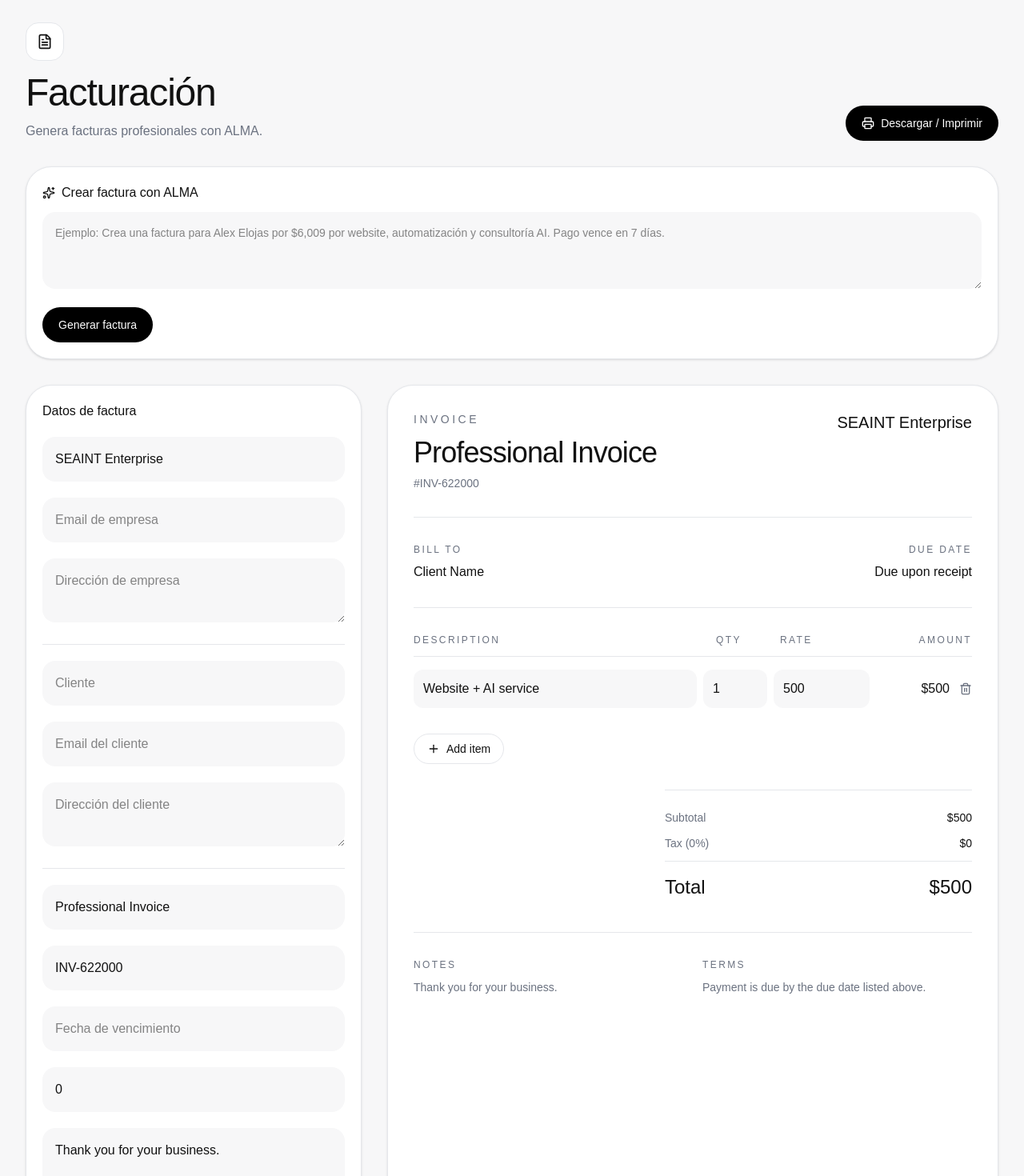
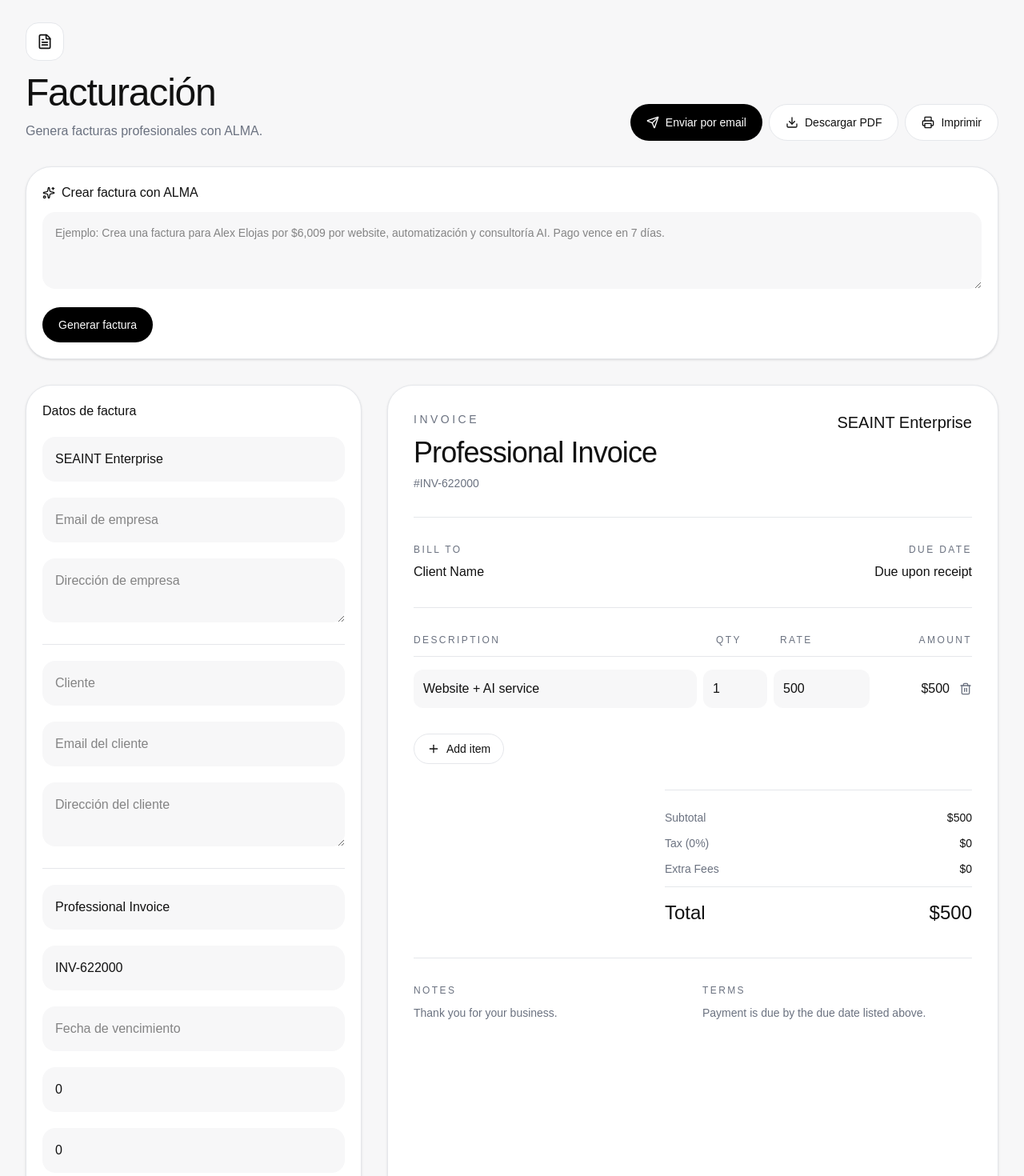
Before and after one commit to seaintCO/usaalma, a Next.js app: page /invoicing in a window 1280 px wide. Shown: the part 60-1530 px from the top of the page at 80% size. Built offline with nearby package versions, Linux system fonts and the light colour scheme.

Commit message:
Add invoice email sending PDF download tax and fees

```diff
--- /dev/null
+++ b/app/api/invoicing/send/route.ts
@@ -0,0 +1,75 @@
+import { NextResponse } from "next/server";
+import { Resend } from "resend";
+import { requirePaidUser } from "@/lib/api/requirePaidUser";
+
+export async function POST(req: Request) {
+  const { error } = await requirePaidUser();
+  if (error) return error;
+
+  if (!process.env.RESEND_API_KEY) {
+    return NextResponse.json({ error: "Missing RESEND_API_KEY in Vercel." }, { status: 500 });
+  }
+
+  const data = await req.json();
+  const resend = new Resend(process.env.RESEND_API_KEY);
+
+  if (!data.clientEmail) {
+    return NextResponse.json({ error: "Client email is required." }, { status: 400 });
+  }
+
+  const html = `
+  <div style="font-family:Arial,sans-serif;max-width:760px;margin:auto;padding:32px;color:#111">
+    <h1>${data.invoiceTitle || "Professional Invoice"}</h1>
+    <p><strong>Invoice:</strong> ${data.invoiceNumber}</p>
+    <p><strong>Due:</strong> ${data.dueDate || "Due upon receipt"}</p>
+
+    <hr/>
+
+    <h3>From</h3>
+    <p>${data.businessName || ""}<br/>${data.businessEmail || ""}<br/>${data.businessAddress || ""}</p>
+
+    <h3>Bill To</h3>
+    <p>${data.clientName || ""}<br/>${data.clientEmail || ""}<br/>${data.clientAddress || ""}</p>
+
+    <table style="width:100%;border-collapse:collapse;margin-top:24px">
+      <thead>
+        <tr>
+          <th align="left">Description</th>
+          <th align="right">Qty</th>
+          <th align="right">Rate</th>
+          <th align="right">Amount</th>
+        </tr>
+      </thead>
+      <tbody>
+        ${(data.items || []).map((item:any) => `
+          <tr>
+            <td style="padding:12px 0;border-top:1px solid #eee">${item.description}</td>
+            <td align="right">${item.quantity}</td>
+            <td align="right">$${Number(item.rate || 0).toLocaleString()}</td>
+            <td align="right">$${(Number(item.quantity || 0) * Number(item.rate || 0)).toLocaleString()}</td>
+          </tr>
+        `).join("")}
+      </tbody>
+    </table>
+
+    <hr/>
+
+    <p><strong>Subtotal:</strong> $${Number(data.subtotal || 0).toLocaleString()}</p>
+    <p><strong>Tax:</strong> $${Number(data.tax || 0).toLocaleString()}</p>
+    <p><strong>Extra Fees:</strong> $${Number(data.extraFees || 0).toLocaleString()}</p>
+    <h2>Total: $${Number(data.total || 0).toLocaleString()}</h2>
+
+    <p>${data.notes || ""}</p>
+    <p style="color:#666">${data.terms || ""}</p>
+  </div>
+  `;
+
+  await resend.emails.send({
+    from: process.env.INVOICE_FROM_EMAIL || "ALMA <onboarding@resend.dev>",
+    to: data.clientEmail,
+    subject: `${data.invoiceTitle || "Invoice"} ${data.invoiceNumber || ""}`,
+    html,
+  });
+
+  return NextResponse.json({ success: true });
+}
--- a/app/invoicing/page.tsx
+++ b/app/invoicing/page.tsx
@@ -1,7 +1,7 @@
 "use client";
 
 import { useMemo, useState } from "react";
-import { FileText, Plus, Sparkles, Trash2, Printer } from "lucide-react";
+import { FileText, Plus, Sparkles, Trash2, Printer, Send, Download } from "lucide-react";
 
 type Item = {
   description: string;
@@ -30,6 +30,7 @@ export default function InvoicingPage() {
   ]);
 
   const [taxRate, setTaxRate] = useState(0);
+  const [extraFees, setExtraFees] = useState(0);
   const [notes, setNotes] = useState("Thank you for your business.");
   const [terms, setTerms] = useState("Payment is due by the due date listed above.");
 
@@ -38,7 +39,7 @@ export default function InvoicingPage() {
   }, [items]);
 
   const tax = subtotal * (Number(taxRate || 0) / 100);
-  const total = subtotal + tax;
+  const total = subtotal + tax + Number(extraFees || 0);
 
   function updateItem(index:number, key:keyof Item, value:any) {
     setItems((prev) => prev.map((item, i) => i === index ? { ...item, [key]: value } : item));
@@ -91,6 +92,63 @@ export default function InvoicingPage() {
     setLoading(false);
   }
 
+  async function downloadPDF() {
+    const html2canvas = (await import("html2canvas")).default;
+    const jsPDF = (await import("jspdf")).default;
+
+    const element = document.getElementById("invoice-preview");
+    if (!element) return;
+
+    const canvas = await html2canvas(element, { scale: 2 });
+    const imgData = canvas.toDataURL("image/png");
+
+    const pdf = new jsPDF("p", "mm", "a4");
+    const width = pdf.internal.pageSize.getWidth();
+    const height = (canvas.height * width) / canvas.width;
+
+    pdf.addImage(imgData, "PNG", 0, 0, width, height);
+    pdf.save(`${invoiceNumber || "invoice"}.pdf`);
+  }
+
+  async function sendInvoice() {
+    if (!clientEmail) {
+      alert("Add the client email first.");
+      return;
+    }
+
+    const res = await fetch("/api/invoicing/send", {
+      method: "POST",
+      headers: { "Content-Type": "application/json" },
+      body: JSON.stringify({
+        businessName,
+        businessEmail,
+        businessAddress,
+        clientName,
+        clientEmail,
+        clientAddress,
+        invoiceTitle,
+        invoiceNumber,
+        dueDate,
+        items,
+        subtotal,
+        tax,
+        taxRate,
+        extraFees,
+        total,
+        notes,
+        terms,
+      })
+    });
+
+    const data = await res.json();
+
+    if (data.success) {
+      alert("Invoice sent successfully.");
+    } else {
+      alert(data.error || "Could not send invoice.");
+    }
+  }
+
   function printInvoice() {
     window.print();
   }
@@ -113,10 +171,22 @@ export default function InvoicingPage() {
             </p>
           </div>
 
-          <button onClick={printInvoice} className="flex items-center justify-center gap-2 rounded-full bg-black px-5 py-3 text-sm font-medium text-white">
-            <Printer className="h-4 w-4" />
-            Descargar / Imprimir
-          </button>
+          <div className="flex flex-wrap gap-2">
+            <button onClick={sendInvoice} className="flex items-center justify-center gap-2 rounded-full bg-black px-5 py-3 text-sm font-medium text-white">
+              <Send className="h-4 w-4" />
+              Enviar por email
+            </button>
+
+            <button onClick={downloadPDF} className="flex items-center justify-center gap-2 rounded-full border border-[#E5E7EB] bg-white px-5 py-3 text-sm font-medium">
+              <Download className="h-4 w-4" />
+              Descargar PDF
+            </button>
+
+            <button onClick={printInvoice} className="flex items-center justify-center gap-2 rounded-full border border-[#E5E7EB] bg-white px-5 py-3 text-sm font-medium">
+              <Printer className="h-4 w-4" />
+              Imprimir
+            </button>
+          </div>
         </div>
 
         <section className="print:hidden mt-8 rounded-[2rem] border border-[#E5E7EB] bg-white p-5 shadow-sm">
@@ -157,6 +227,7 @@ export default function InvoicingPage() {
             <input value={invoiceNumber} onChange={(e) => setInvoiceNumber(e.target.value)} placeholder="Número de factura" className="w-full rounded-2xl bg-[#F7F7F8] p-4 outline-none" />
             <input value={dueDate} onChange={(e) => setDueDate(e.target.value)} placeholder="Fecha de vencimiento" className="w-full rounded-2xl bg-[#F7F7F8] p-4 outline-none" />
             <input type="number" value={taxRate} onChange={(e) => setTaxRate(Number(e.target.value))} placeholder="Tax %" className="w-full rounded-2xl bg-[#F7F7F8] p-4 outline-none" />
+            <input type="number" value={extraFees} onChange={(e) => setExtraFees(Number(e.target.value))} placeholder="Extra fees / processing fee" className="w-full rounded-2xl bg-[#F7F7F8] p-4 outline-none" />
 
             <textarea value={notes} onChange={(e) => setNotes(e.target.value)} placeholder="Notas" className="w-full rounded-2xl bg-[#F7F7F8] p-4 outline-none" />
             <textarea value={terms} onChange={(e) => setTerms(e.target.value)} placeholder="Términos" className="w-full rounded-2xl bg-[#F7F7F8] p-4 outline-none" />
@@ -232,6 +303,11 @@ export default function InvoicingPage() {
                 <span>${tax.toLocaleString()}</span>
               </div>
 
+              <div className="flex justify-between text-sm">
+                <span className="text-[#6B7280]">Extra Fees</span>
+                <span>${Number(extraFees || 0).toLocaleString()}</span>
+              </div>
+
               <div className="flex justify-between border-t border-[#E5E7EB] pt-4 text-2xl font-medium">
                 <span>Total</span>
                 <span>${total.toLocaleString()}</span>
--- a/package.json
+++ b/package.json
@@ -11,6 +11,8 @@
   "dependencies": {
     "@supabase/ssr": "^0.12.0",
     "@supabase/supabase-js": "^2.108.2",
+    "html2canvas": "^1.4.1",
+    "jspdf": "^4.2.1",
     "lucide-react": "^1.21.0",
     "mammoth": "^1.12.0",
     "next": "16.2.9",
@@ -19,6 +21,7 @@
     "pdfjs-dist": "^6.1.200",
     "react": "19.2.4",
     "react-dom": "19.2.4",
+    "resend": "^6.16.0",
     "stripe": "^22.3.0",
     "xlsx": "^0.18.5"
   },
```
Also changed, not shown: 1 other file (tests, documents, lock files or other folders).
